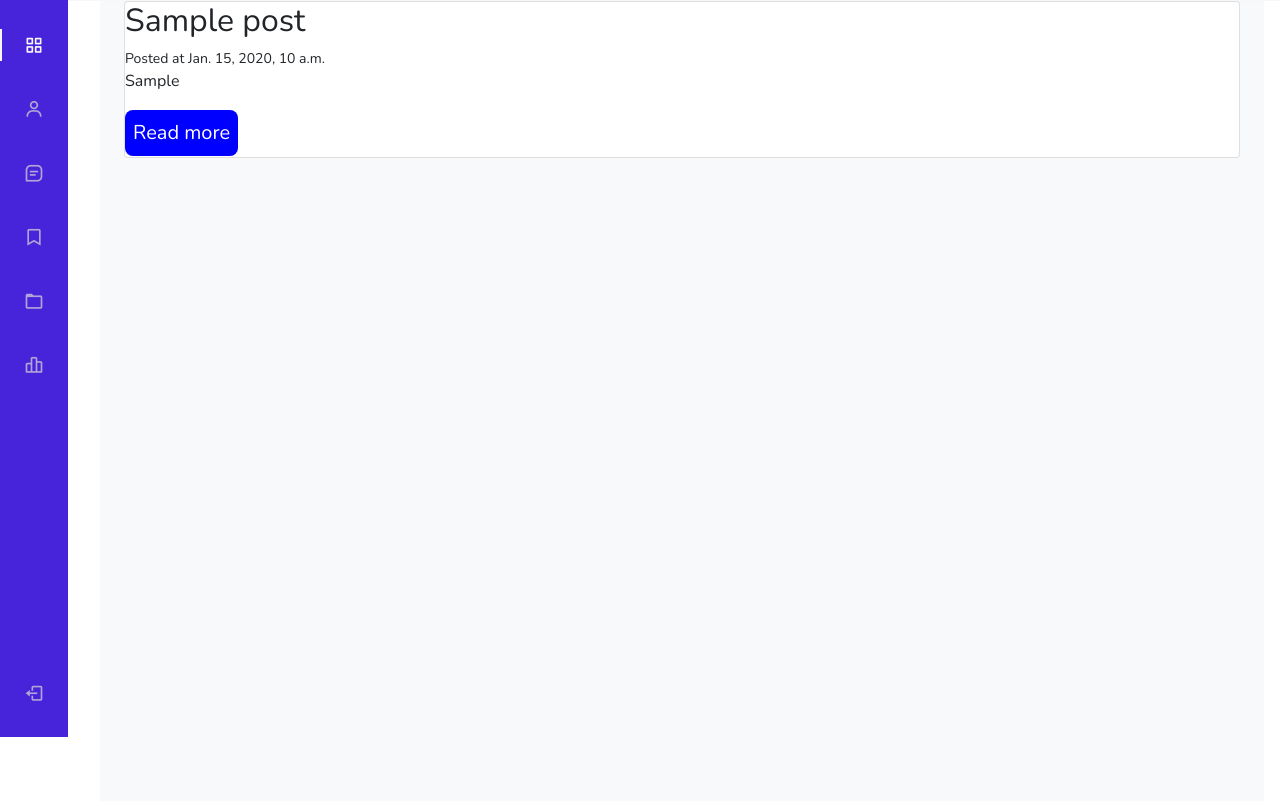
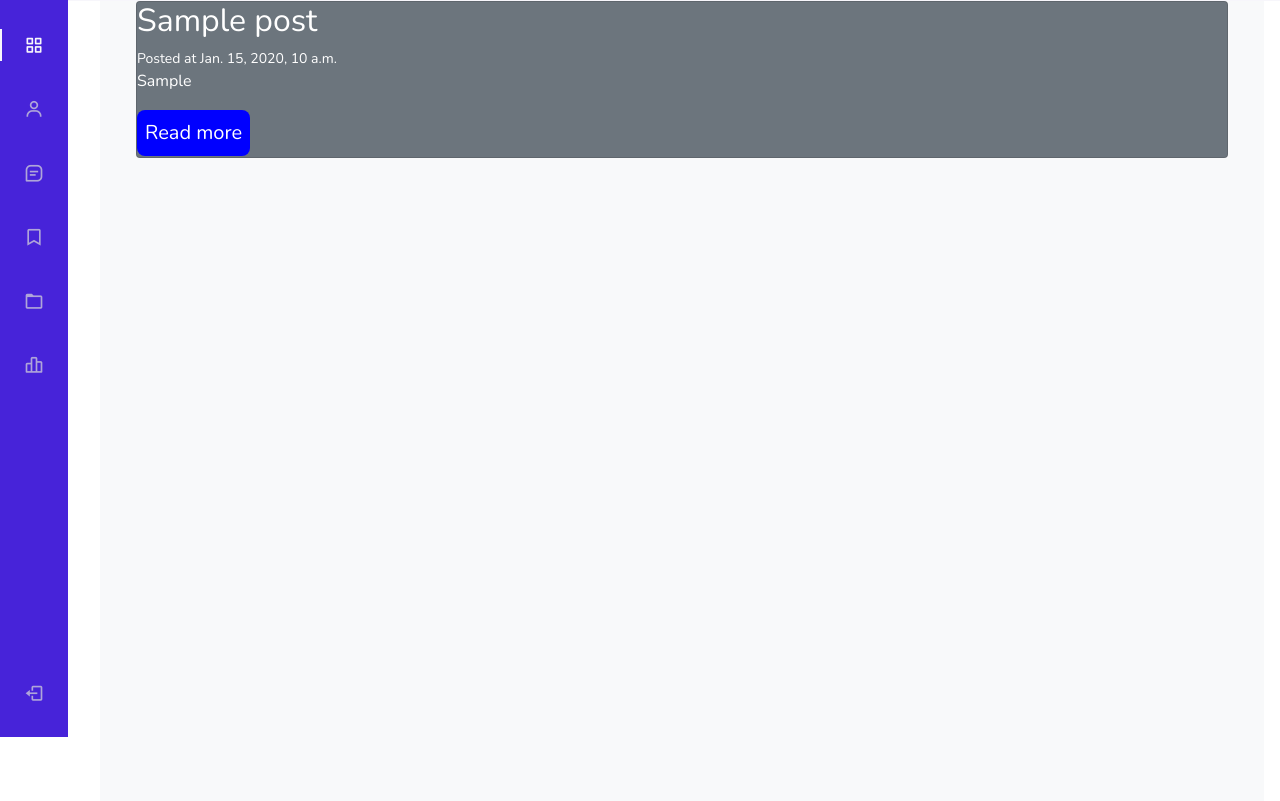
Before and after one commit to khushpreet-007/blackforest, a Django app: page / in a window 1280 px wide. Shown: the part 63-864 px from the top of the page. Run offline with Django 4.2, Linux system fonts and the light colour scheme; tables that the repository leaves empty hold one stand-in row (values such as "Sample post"); some libraries are stand-ins or nearby versions.

Commit message:
Update frontpage.html

```diff
--- a/blog/templates/blog/frontpage.html
+++ b/blog/templates/blog/frontpage.html
@@ -39,7 +39,10 @@
     }
 </style>
 <div class="post block">
-    <div class="card mt-4">
+        <div  class="container">
+
+
+        <div class="card text-white bg-secondary">
 
     <h2 class="subtitle" class=" ">{{ post.title }}</h2>
 
@@ -53,6 +56,7 @@
         </section>
     </small>
     </div>
+            </div>
 </div>
 {% endfor %}
 {% endblock %}
```
